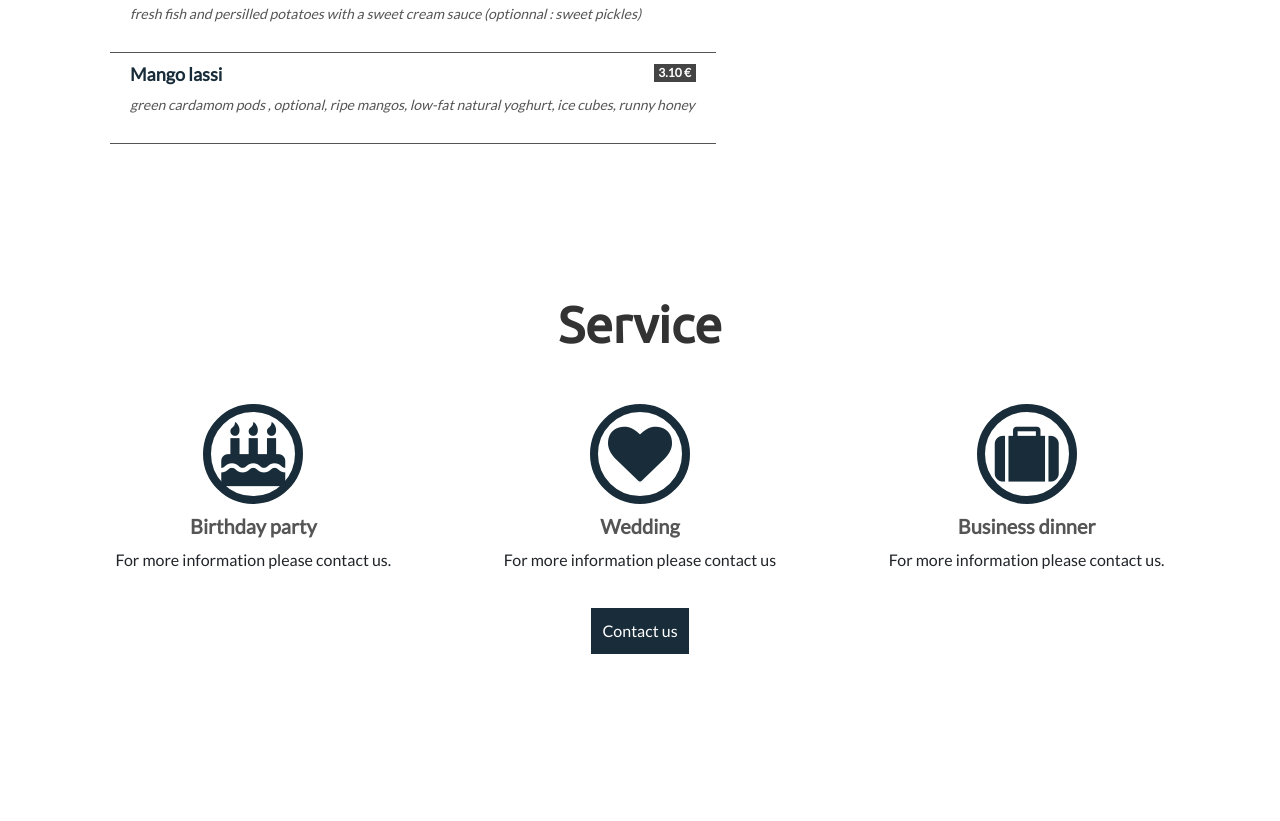
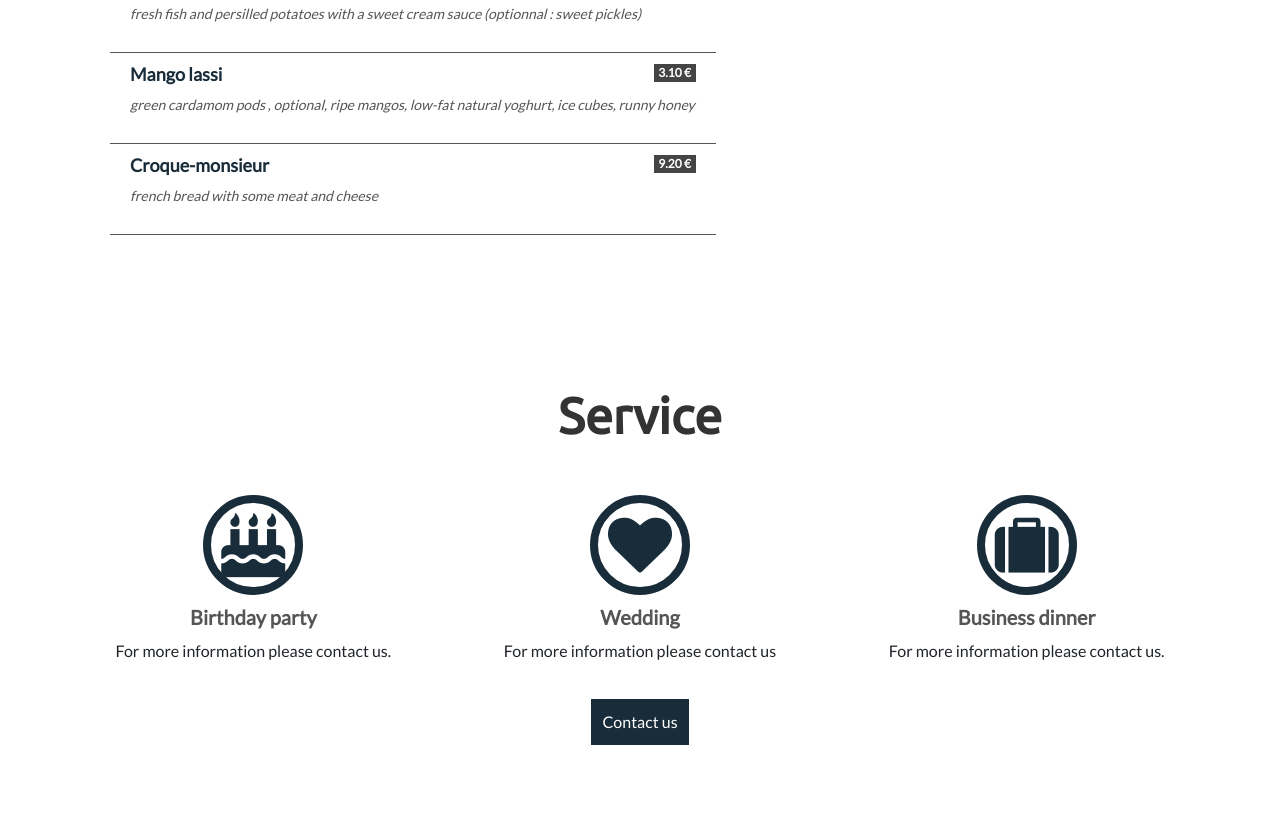
Before and after one commit to Saousa/projet-git, a website: page index.html in a window 1280 px wide. Shown: the part 2707-3528 px from the top of the page. Drawn offline with nearby package versions, Linux system fonts and the light colour scheme; some packages are replaced by stand-ins of ours.

Commit message:
Ajout d'un plat.

```diff
--- a/index.html
+++ b/index.html
@@ -194,6 +194,12 @@
                                           <p class="list-group-item-text">green cardamom pods , optional, ripe mangos, low-fat natural yoghurt, ice cubes, runny honey
                                           </p>
                                         </li>
+                                        <li class="list-group-item">
+                                            <h4 class="list-group-item-heading">Croque-monsieur<span class="badge pull-right">9.20 €</span></h4>
+                                            <p class="list-group-item-text">french bread with some meat and cheese
+                                            </p>
+                                        </li>
+
                                     </ul>
                                 </div>
                                 <div class="col-sm-5">
```
